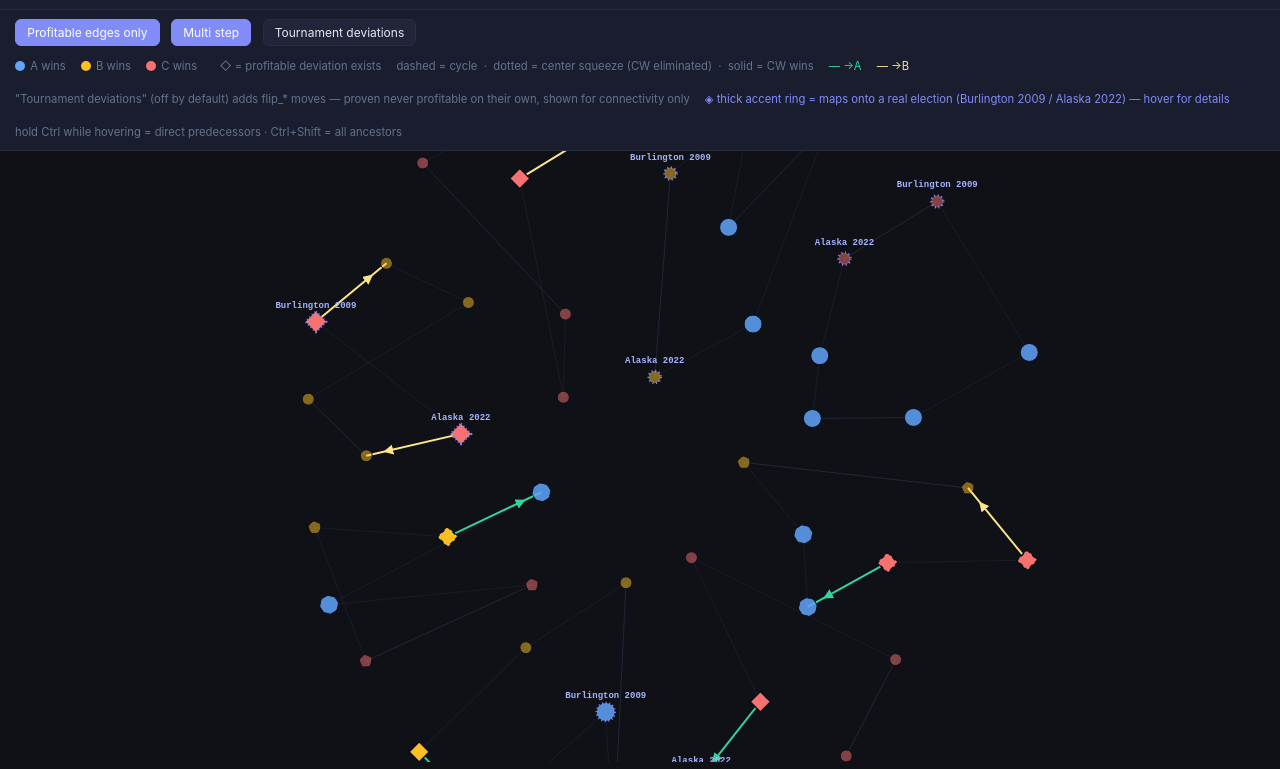
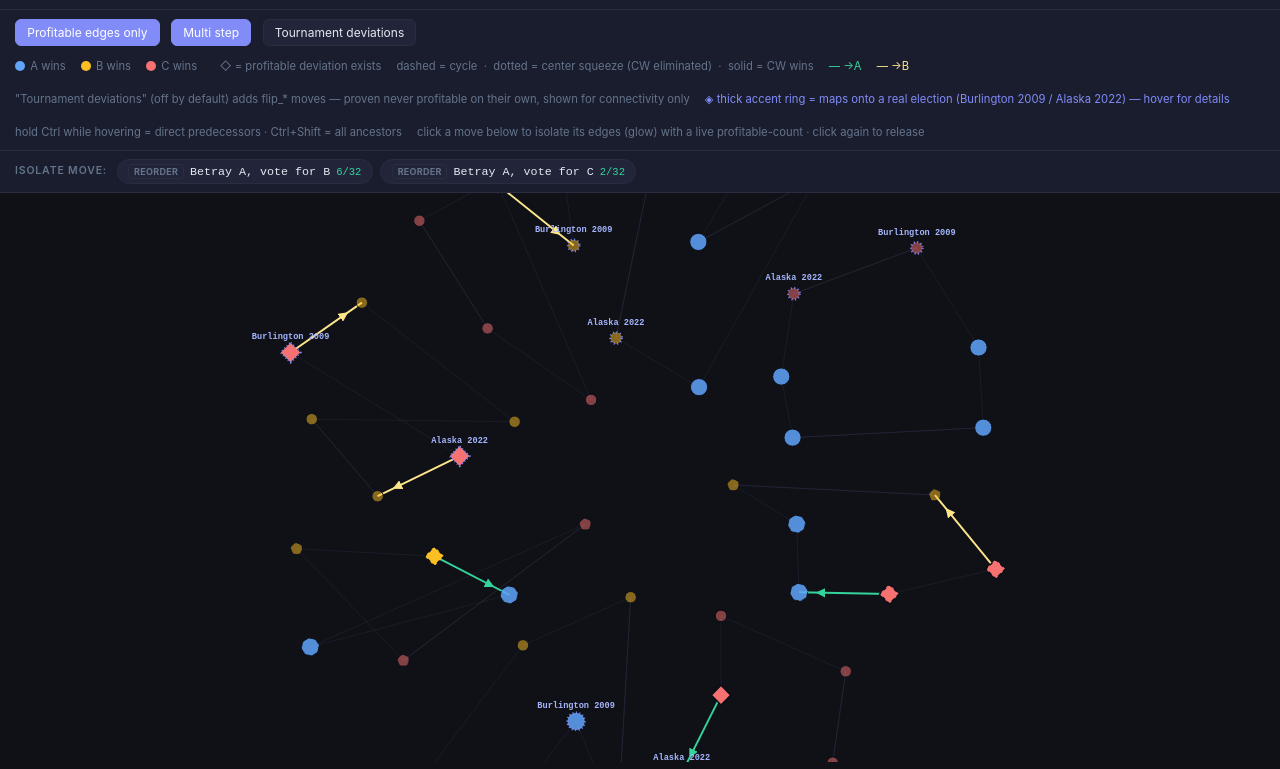
Before and after one commit to eigentaylor/weakest-link, a plain HTML site: page IRV.html in a window 1280 px wide. Shown: the part 38-807 px from the top of the page. Drawn offline with nearby package versions, Linux system fonts and the light colour scheme.

Commit message:
Add move-isolation panel to graph views
Introduces a shared `graph-moves.js` module used by plurality, STAR, and IRV graph pages to let users click move chips and isolate matching edges with glow/highlight styling. Each chip now shows live profitable/total counts, supports multi-hop edge label matching, and stays in sync with existing edge/tournament toggles. Updated graph page HTML and CSS add the new moves panel UI and helper copy.

```diff
--- a/IRV.html
+++ b/IRV.html
@@ -36,8 +36,11 @@
     <span style="color:var(--muted)">"Tournament deviations" (off by default) adds flip_* moves — proven never profitable on their own, shown for connectivity only</span>
     <span style="color:#818cf8">◈ thick accent ring = maps onto a real election (Burlington 2009 / Alaska 2022) — hover for details</span>
     <span style="color:var(--muted)">hold Ctrl while hovering = direct predecessors · Ctrl+Shift = all ancestors</span>
+    <span style="color:var(--muted)">click a move below to isolate its edges (glow) with a live profitable-count · click again to release</span>
   </div>
 </div>
+
+<div id="moves-panel" class="moves-panel"></div>
 
 <div id="graph-container">
   <svg id="graph-svg"></svg>
--- /dev/null
+++ b/graph-moves.js
@@ -0,0 +1,113 @@
+'use strict';
+
+// Shared "isolate a move" feature for the deviation graph pages (graph.js /
+// graph_star.js / graph_irv.js). Click a move chip to pin its edges glowing
+// (full-bright regardless of the "profitable edges only" toggle) and dim
+// everything else, with a live N-profitable/M-total count per move. This is
+// the one piece of the render pipeline that's genuinely identical across all
+// three pages — the rest (hover BFS, tooltip content, node shapes) diverges
+// enough per voting method that it's kept separate rather than unified here.
+//
+// `getNeighbours(node)` returns that node's currently-visible atomic
+// single-step neighbour list (already filtered for any per-page toggle, e.g.
+// the tournament-deviations toggle on STAR/IRV).
+// `isProfitable(node, neighbour)` reports whether that single-step edge is a
+// profitable deviation, independent of the multi-step toggle.
+// `profitColor` maps a winner letter to the color used for profitable-edge
+// glow (matches each page's own PROFIT_COLOR).
+export function createMoveIsolation({ getNeighbours, isProfitable, profitColor, panelId = 'moves-panel' }) {
+  let isolatedMoves = new Set();
+  let moveStats = new Map();
+
+  // Tally, per human-readable move label, how many edges use it in the
+  // currently visible atomic single-step graph and how many of those are
+  // profitable. Counts always reflect the atomic (single-step) model
+  // regardless of the "Multi step" toggle — a composite multi-hop edge has
+  // no single clean per-move profitability count of its own.
+  function rebuildStats(nodes) {
+    const stats = new Map();
+    for (const n of nodes) {
+      for (const nb of getNeighbours(n)) {
+        const s = stats.get(nb.label) || { total: 0, profitable: 0, kind: nb.kind };
+        s.total++;
+        if (isProfitable(n, nb)) s.profitable++;
+        stats.set(nb.label, s);
+      }
+    }
+    moveStats = stats;
+    // Drop any pinned label that no longer exists under the current toggles
+    // (e.g. a flip_* move after "Tournament deviations" is switched off).
+    for (const l of [...isolatedMoves]) if (!moveStats.has(l)) isolatedMoves.delete(l);
+  }
+
+  function isActive() {
+    return isolatedMoves.size > 0;
+  }
+
+  // An edge object matches if any of its move labels are currently pinned.
+  // `d.labels` is a Set the caller attaches when building allLinks/profitLinks
+  // (a single label for an atomic edge, every label along the chain for a
+  // multi-hop shortcut).
+  function matches(d) {
+    for (const l of isolatedMoves) if (d.labels.has(l)) return true;
+    return false;
+  }
+
+  // Re-style the two edge selections in place. Call after (re)building them
+  // in render(), and again after any toggle that changes which edges are
+  // visible without a full render() (e.g. the "profitable edges only" button).
+  function apply(allEdgeEls, profitEdgeEls, showAllEdges) {
+    if (isolatedMoves.size > 0) {
+      allEdgeEls
+        .attr('stroke', d => matches(d) ? '#ffffff' : '#3d4466')
+        .attr('stroke-width', d => matches(d) ? 2.2 : 0.8)
+        .attr('stroke-opacity', d => matches(d) ? 0.95 : 0.05)
+        .style('filter', d => matches(d) ? 'drop-shadow(0 0 5px #fff)' : null);
+      profitEdgeEls
+        .attr('stroke-width', d => matches(d) ? 3.5 : 2)
+        .attr('stroke-opacity', d => matches(d) ? 1 : 0.05)
+        .style('filter', d => matches(d) ? `drop-shadow(0 0 6px ${profitColor[d.w]})` : null);
+    } else {
+      allEdgeEls.attr('stroke', '#3d4466').attr('stroke-width', 0.8)
+        .attr('stroke-opacity', showAllEdges ? 0.3 : 0).style('filter', null);
+      profitEdgeEls.attr('stroke-width', 2).attr('stroke-opacity', 1).style('filter', null);
+    }
+  }
+
+  // Draw the chip list into #<panelId>. `onChange` is called after a click
+  // toggles a move in/out of the isolated set — the caller re-applies styles
+  // (it owns the current D3 edge selections, this module doesn't).
+  function renderPanel(onChange) {
+    const panel = document.getElementById(panelId);
+    if (!panel) return;
+    const labels = [...moveStats.keys()].sort();
+    panel.innerHTML = '';
+    if (!labels.length) { panel.style.display = 'none'; return; }
+    panel.style.display = 'flex';
+
+    const title = document.createElement('span');
+    title.className = 'moves-panel-label';
+    title.textContent = 'Isolate move:';
+    panel.appendChild(title);
+
+    for (const label of labels) {
+      const s = moveStats.get(label);
+      const chip = document.createElement('button');
+      chip.type = 'button';
+      chip.className = 'move-chip' + (isolatedMoves.has(label) ? ' active' : '');
+      chip.innerHTML =
+        `<span class="move-kind kind-${s.kind}">${s.kind}</span>` +
+        `<span class="move-name">${label}</span>` +
+        `<span class="move-count${s.profitable > 0 ? ' has-profitable' : ''}">${s.profitable}/${s.total}</span>`;
+      chip.addEventListener('click', () => {
+        if (isolatedMoves.has(label)) isolatedMoves.delete(label);
+        else isolatedMoves.add(label);
+        renderPanel(onChange);
+        onChange();
+      });
+      panel.appendChild(chip);
+    }
+  }
+
+  return { rebuildStats, isActive, matches, apply, renderPanel };
+}
--- a/graph_irv.js
+++ b/graph_irv.js
@@ -4,6 +4,7 @@ import {
   winner, stateKey,
   allStates, stateData,
 } from './irv.js';
+import { createMoveIsolation } from './graph-moves.js';
 
 const COLOR = { A: '#60a5fa', B: '#fbbf24', C: '#f87171' };
 const PROFIT_COLOR = { A: '#34d399', B: '#fde68a' };
@@ -14,6 +15,11 @@ let showMinimalEdges = true; // toggle: single-step edges only
 let showTournamentDeviations = false; // toggle: include flip_* moves (default OFF)
 let hoveredNode = null;
 let ctrlDown = false, shiftDown = false; // hover-direction modifiers
+const moveIso = createMoveIsolation({
+  getNeighbours: n => visibleNeighbours(n.data),
+  isProfitable: (n, nb) => new Set(n.data.minimalProfitableDeviationsFull.map(d => d.key)).has(nb.key),
+  profitColor: PROFIT_COLOR,
+});
 
 // ── Data ──────────────────────────────────────────────────────────────────────
 let nodes = [];
@@ -75,7 +81,7 @@ function buildData() {
   for (const n of nodes) {
     for (const nb of visibleNeighbours(n.data)) {
       const target = nodeById.get(nb.key);
-      if (target) allLinks.push({ source: n, target, label: nb.label, w: nb.winner });
+      if (target) allLinks.push({ source: n, target, label: nb.label, w: nb.winner, labels: new Set([nb.label]) });
     }
   }
 
@@ -86,15 +92,21 @@ function buildData() {
   // aggregate power, so this toggle mostly matters for UI parity with the
   // STAR graph page — though the exact multi-hop paths shown can still
   // shift depending on whether flip_* detours are allowed.
+  // `labels` carries every move-label touched by the edge (just the one
+  // label for a single hop, all of them for a multi-hop shortcut) so the
+  // isolate-a-move feature can match composite edges too.
   profitLinks = [];
   for (const n of nodes) {
     const devs = showMinimalEdges ? minimalDeviations(n.data) : multiStepDeviations(n.data);
     for (const dev of devs) {
       if (visibleKeys.has(dev.key)) {
-        profitLinks.push({ source: n.id, target: dev.key, w: dev.winner, hops: dev.hops, dashed: dev.hops > 1 });
+        const labels = dev.hops === 1 ? new Set([dev.label]) : new Set(dev.path.map(p => p.label));
+        profitLinks.push({ source: n.id, target: dev.key, w: dev.winner, hops: dev.hops, dashed: dev.hops > 1, labels });
       }
     }
   }
+
+  moveIso.rebuildStats(nodes);
 }
 
 function initPositions(W, H) {
@@ -183,6 +195,9 @@ function render() {
     .attr('pointer-events', 'none');
 
   hoverEdgeEls = hoverEdgeGroup.selectAll('line');
+
+  moveIso.apply(allEdgeEls, profitEdgeEls, showAllEdges);
+  moveIso.renderPanel(() => moveIso.apply(allEdgeEls, profitEdgeEls, showAllEdges));
 
   nodeEls = nodeGroup.selectAll('g.node')
     .data(nodes, d => d.id)
@@ -306,6 +321,10 @@ function bfsReachable(startId, adj, endpoint) {
 
 function applyHover(d) {
   hoveredNode = d;
+  if (moveIso.isActive()) {
+    nodeEls.style('filter', n => n.id === d.id ? 'drop-shadow(0 0 7px #fff) drop-shadow(0 0 3px #fff)' : null);
+    return;
+  }
   const mode = currentMode();
   const edgePool = showAllEdges ? allLinks : profitLinks;
   const { out, inn } = buildAdjacency(edgePool);
@@ -344,6 +363,10 @@ function applyHover(d) {
 
 function clearHover() {
   hoveredNode = null;
+  if (moveIso.isActive()) {
+    nodeEls.style('filter', null);
+    return;
+  }
   nodeEls.attr('opacity', 1).style('filter', null);
   allEdgeEls.attr('stroke-opacity', showAllEdges ? 0.3 : 0);
   profitEdgeEls.attr('opacity', 1);
@@ -452,9 +475,8 @@ document.getElementById('toggle-edges-btn').addEventListener('click', function()
   showAllEdges = !showAllEdges;
   this.textContent = showAllEdges ? 'Profitable edges only' : 'Show all edges';
   this.classList.toggle('active', showAllEdges);
-  if (!hoveredNode) {
-    allEdgeEls.attr('stroke-opacity', showAllEdges ? 0.3 : 0);
-    profitEdgeEls.attr('stroke-opacity', 1);
+  if (!hoveredNode || moveIso.isActive()) {
+    moveIso.apply(allEdgeEls, profitEdgeEls, showAllEdges);
   }
 });
 
--- a/style.css
+++ b/style.css
@@ -384,7 +384,8 @@ body.graph-page {
 }
 
 body.graph-page nav,
-body.graph-page .graph-toolbar {
+body.graph-page .graph-toolbar,
+body.graph-page .moves-panel {
   flex: 0 0 auto;
 }
 
@@ -517,6 +518,71 @@ body.graph-page .graph-toolbar {
   transform: rotate(45deg);
 }
 
+/* ── Moves panel (isolate-a-move) ── */
+.moves-panel {
+  display: flex;
+  align-items: center;
+  flex-wrap: wrap;
+  gap: 0.5rem;
+  padding: 0.5rem 1rem;
+  background: var(--surface);
+  border-bottom: 1px solid var(--border);
+}
+
+.moves-panel-label {
+  color: var(--muted);
+  font-size: 0.7rem;
+  font-weight: 600;
+  text-transform: uppercase;
+  letter-spacing: 0.08em;
+  margin-right: 0.15rem;
+}
+
+.move-chip {
+  display: inline-flex;
+  align-items: center;
+  gap: 0.4rem;
+  background: var(--surface2);
+  border: 1px solid var(--border);
+  border-radius: 999px;
+  padding: 0.3rem 0.7rem;
+  cursor: pointer;
+  font-family: inherit;
+  color: var(--text);
+  font-size: 0.78rem;
+  transition: border-color 0.15s, background 0.15s, box-shadow 0.15s;
+  user-select: none;
+}
+
+.move-chip:hover { border-color: var(--accent); }
+
+.move-chip.active {
+  border-color: #fff;
+  background: rgba(255, 255, 255, 0.1);
+  box-shadow: 0 0 8px rgba(255, 255, 255, 0.45);
+}
+
+.move-chip .move-name { font-family: 'Fira Mono', monospace; }
+
+.move-chip .move-count {
+  font-size: 0.7rem;
+  color: var(--muted);
+  font-family: 'Fira Mono', monospace;
+}
+
+.move-chip .move-count.has-profitable { color: var(--green); }
+.move-chip.active .move-count { color: var(--text); }
+.move-chip.active .move-count.has-profitable { color: var(--green); }
+
+.move-chip .move-kind {
+  font-size: 0.6rem;
+  font-weight: 700;
+  text-transform: uppercase;
+  letter-spacing: 0.03em;
+  padding: 0.05rem 0.32rem;
+  border-radius: 3px;
+}
+
 /* ── Responsive ── */
 @media (max-width: 600px) {
   .dev-row {
```
Also changed, not shown: graph.html (+3 -0 lines), graph.js (+29 -5 lines), graph_star.js (+27 -5 lines), star.html (+3 -0 lines).
